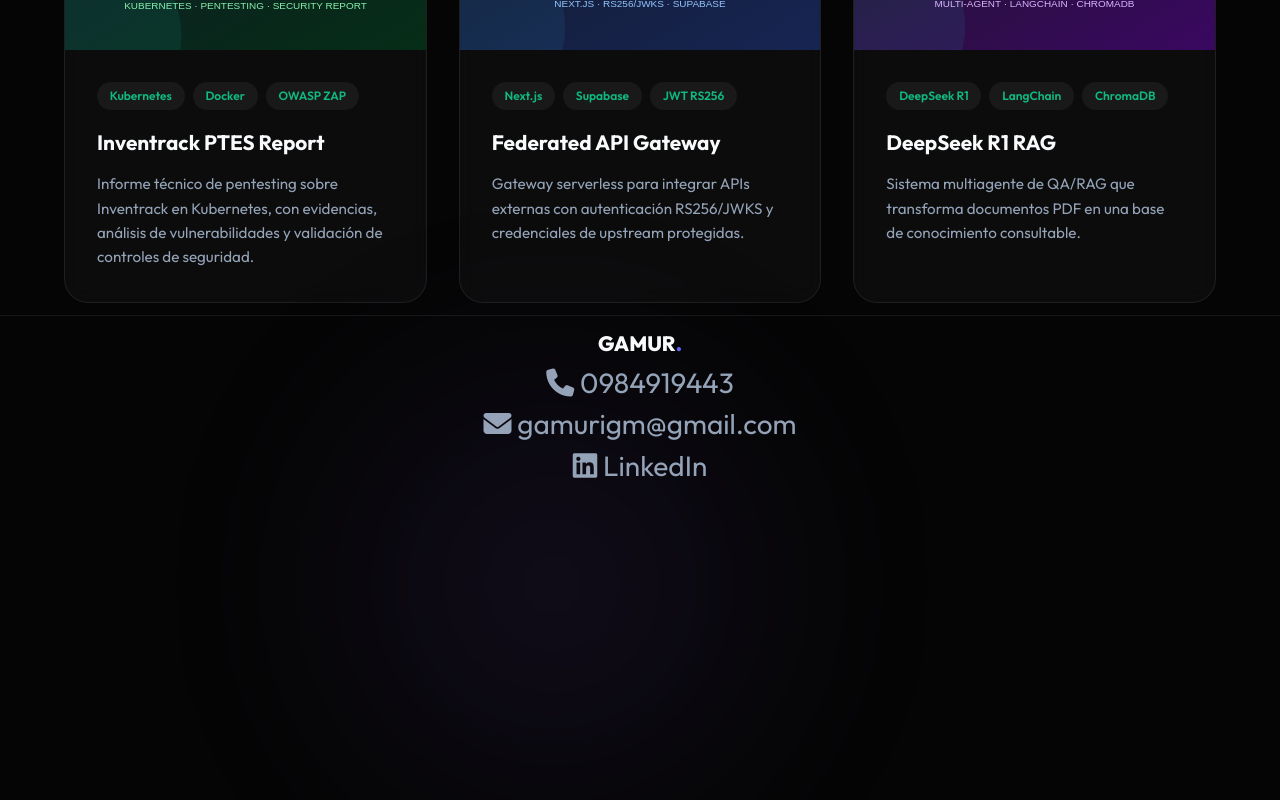
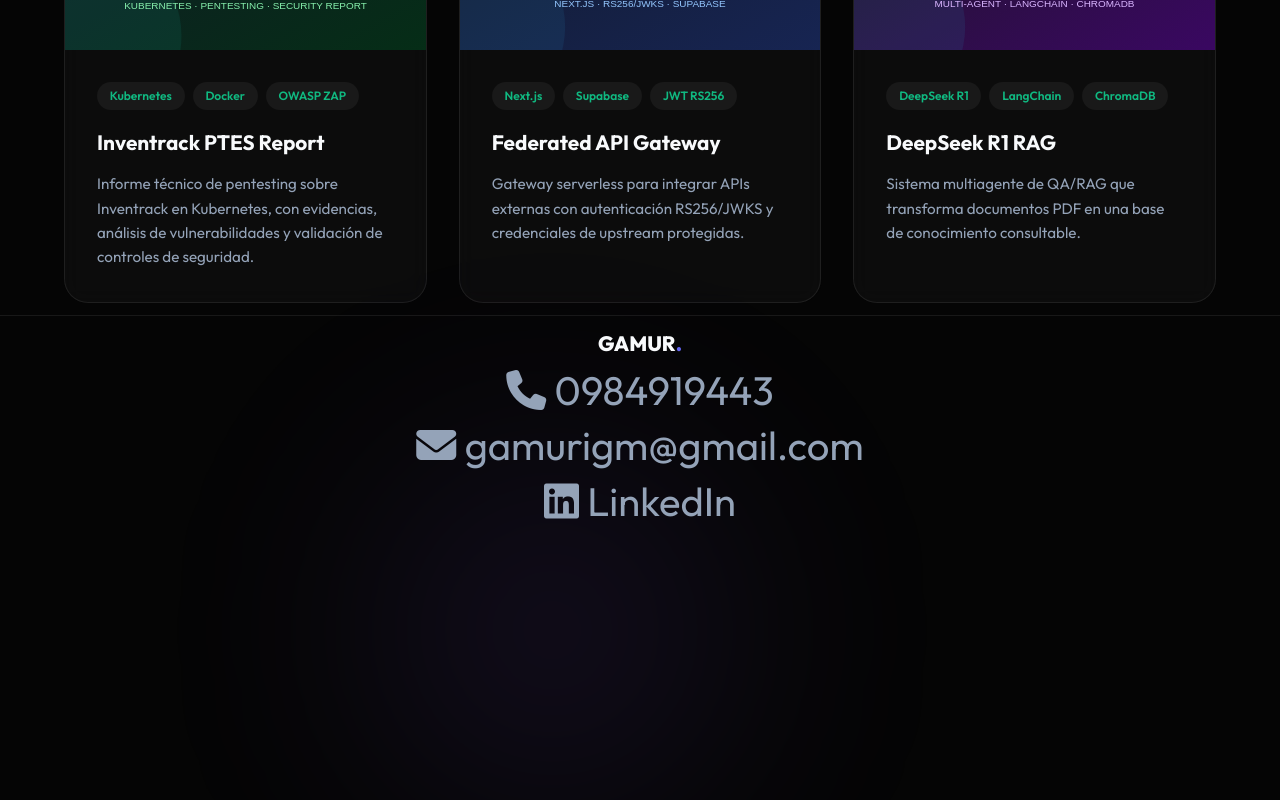
Before and after one commit to gamurigm/gamurigm.github.io, a Next.js app: page / in a window 1280 px wide. Shown: the part 2402-3202 px from the top of the page. Built offline with nearby package versions, Linux system fonts and the light colour scheme.

Commit message:
style: significantly enlarge footer contact text

```diff
--- a/src/app/globals.css
+++ b/src/app/globals.css
@@ -600,7 +600,7 @@ footer {
 
 .footer-contact a {
   color: var(--text-secondary);
-  font-size: clamp(1.15rem, 3vw, 1.75rem);
+  font-size: clamp(1.4rem, 4vw, 2.5rem);
   text-decoration: none;
 }
 
```
